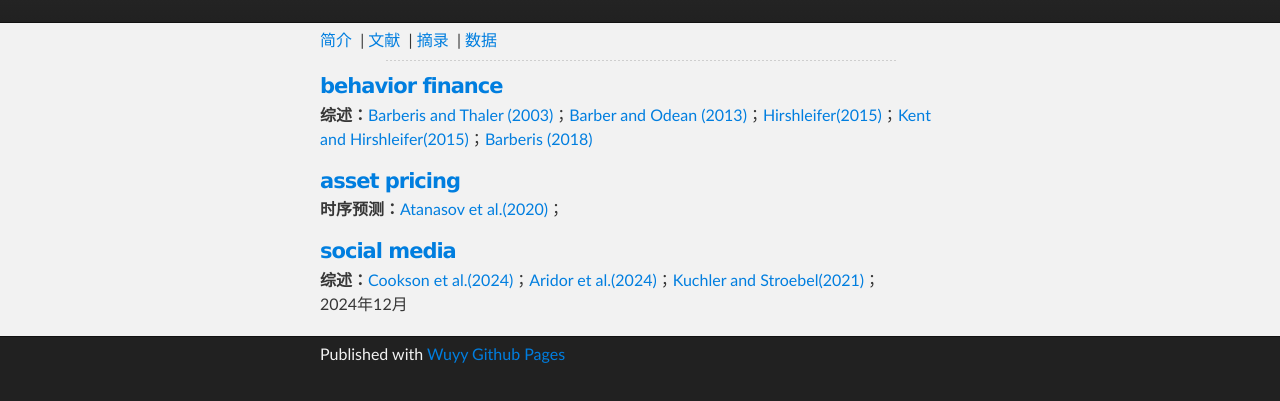
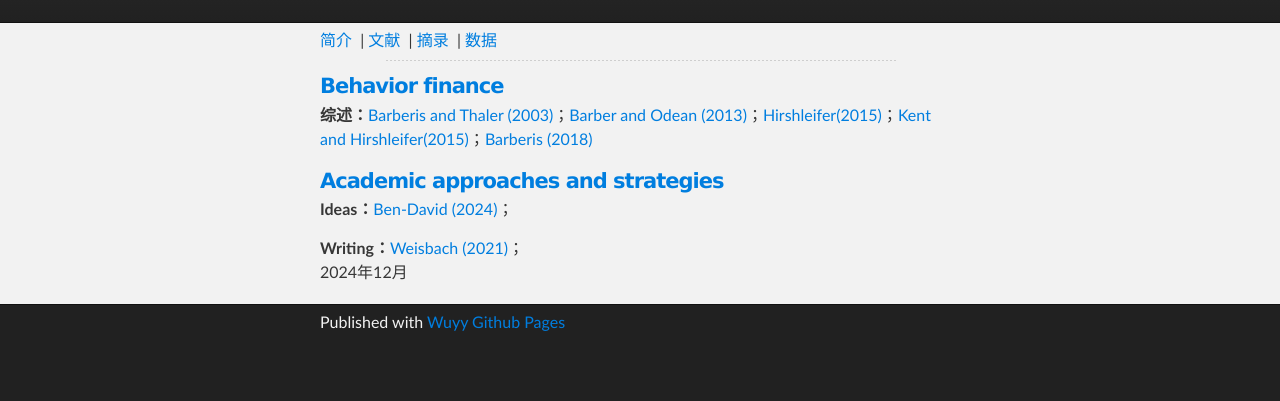
Before and after one commit to lxywyy/lxywyy.github.io, a plain HTML site: page paper.html in a window 1280 px wide. Shown: the part 177-578 px from the top of the page. Drawn offline with Linux system fonts and the light colour scheme.

Commit message:
add new papers

```diff
--- a/paper.html
+++ b/paper.html
@@ -66,20 +66,21 @@
 
 
 
-<h4><a name="article" class="anchor" ><span class="octicon octicon-link" ></span>behavior finance</a></h4>
+<h4><a name="article" class="anchor" ><span class="octicon octicon-link" ></span>Behavior finance</a></h4>
 <p ><strong>综述：</strong><a href="https://gitee.com/wuyy2007/resouce/raw/master/data/A survey of behavioral finance.pdf">Barberis and Thaler (2003)</a>；<a href="https://gitee.com/wuyy2007/resouce/raw/master/data/behavior of individual investors.pdf">Barber and Odean (2013)</a>；<a href="https://gitee.com/wuyy2007/resouce/raw/master/data/behavioral finance.pdf">Hirshleifer(2015)</a>；<a href="https://gitee.com/wuyy2007/resouce/raw/master/data/Daniel, Hirshleifer - 2015 - Overconfident Investors, Predictable Returns, and Excessive Trading.pdf">Kent and Hirshleifer(2015)</a>；<a href="https://gitee.com/wuyy2007/resouce/raw/master/data/Barberis（2018）.pdf">Barberis (2018)</a>
 
 </p>
 
 
 
-<h4><a name="article" class="anchor" ><span class="octicon octicon-link" ></span>asset pricing</a></h4>
-<p > <strong>时序预测：</strong><a href="https://github.com/lxywyy/lxywyy.github.io/blob/main/files/jofi.12870.pdf">Atanasov et al.(2020)</a>；
+<h4><a name="article" class="anchor" ><span class="octicon octicon-link" ></span>Academic approaches and strategies</a></h4>
+<p > <strong>Ideas：</strong><a href="https://github.com/lxywyy/lxywyy.github.io/blob/main/files/Ben-David - 2024 - From Anecdotes to Insights Streamlining the Research Idea Generation Process.pdf">Ben-David (2024)</a>；
+<p > <strong>Writing：</strong><a href="https://github.com/lxywyy/lxywyy.github.io/blob/main/files/Weisbach - The Economist’s Craft.pdf">Weisbach (2021)</a>；
 
 
 
-<h4><a name="article" class="anchor" ><span class="octicon octicon-link" ></span>social media</a></h4>
-<p > <strong>综述：</strong><a href="https://github.com/lxywyy/lxywyy.github.io/blob/main/files/Social Media and Finance.pdf">Cookson et al.(2024)</a>；<a href="https://github.com/lxywyy/lxywyy.github.io/blob/main/files/The Economics of Social Media.pdf">Aridor et al.(2024)</a>；<a href="https://github.com/lxywyy/lxywyy.github.io/blob/main/files/annurev-financial-101320-062446.pdf">Kuchler and Stroebel(2021)</a>；
+
+
 <br>2024年12月
 </p>
 
```
Also changed, not shown: 2 other files.
